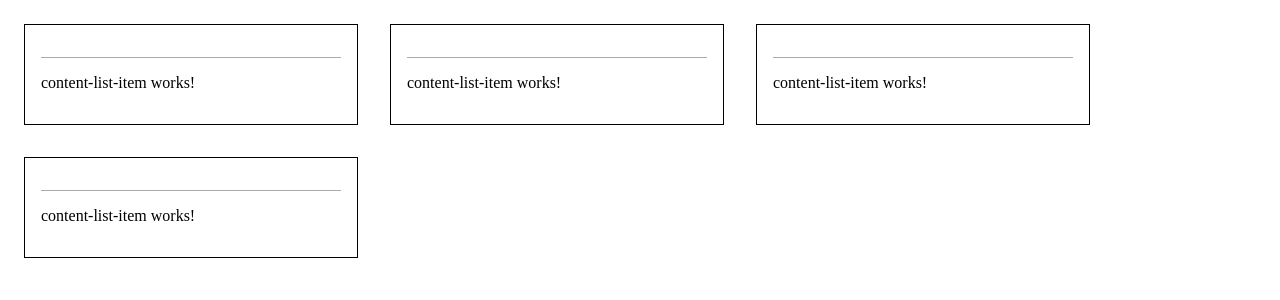
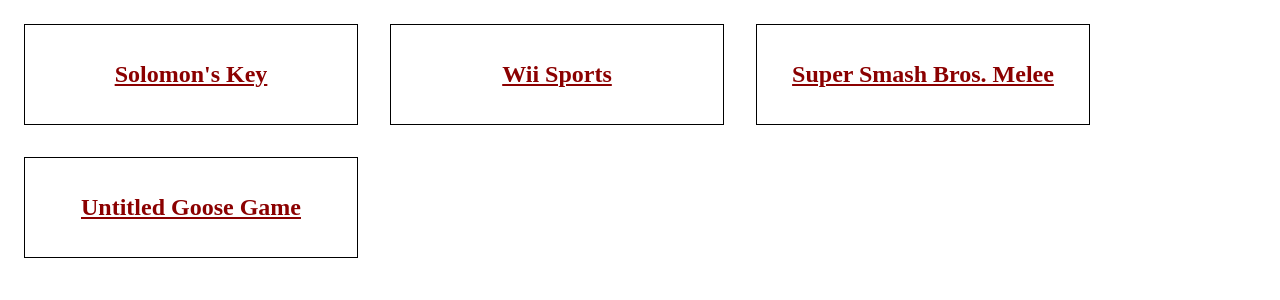
Before and after one commit to amillerman01/MAD400W23ClassExamples, an Angular app in the folder A_Millerman_MyFavouriteNintendoGames/: page / in a window 1280 px wide. Shown: the top 300 px of the page. Built offline with nearby package versions, Linux system fonts and the light colour scheme.

Commit message:
Completed the second bullet point of step 11
Moved the scss over for it as well

```diff
--- a/A_Millerman_MyFavouriteNintendoGames/src/app/content-list-item/content-list-item.component.html
+++ b/A_Millerman_MyFavouriteNintendoGames/src/app/content-list-item/content-list-item.component.html
@@ -1 +1,6 @@
-<p>content-list-item works!</p>
+<!-- Since it's optional, we need to make sure it exists before we use properties from it -->
+<!-- One way to do that is to use an if statement (similar to how we would in JavaScript/TypeScript) -->
+<div *ngIf="contentItemInputValue">
+  <!-- Any code inside the wrapping div is only displayed on the page if contentItemInputValue exists and has a valid value -->
+  <h2>{{contentItemInputValue.title}}</h2>
+</div>
--- a/A_Millerman_MyFavouriteNintendoGames/src/app/content-list-item/content-list-item.component.scss
+++ b/A_Millerman_MyFavouriteNintendoGames/src/app/content-list-item/content-list-item.component.scss
@@ -6,3 +6,9 @@
   padding: 16px;
   display: inline-block;
 }
+h2 {
+  // style title
+  text-decoration: underline;
+  color: darkred;
+  text-align: center;
+}
--- a/A_Millerman_MyFavouriteNintendoGames/src/styles.scss
+++ b/A_Millerman_MyFavouriteNintendoGames/src/styles.scss
@@ -10,12 +10,6 @@
 }
 
 app-root {
-  h2 {
-    // style title
-    text-decoration: underline;
-    color: darkred;
-    text-align: center;
-  }
   img {
     // style the image
     text-align: center;
```
